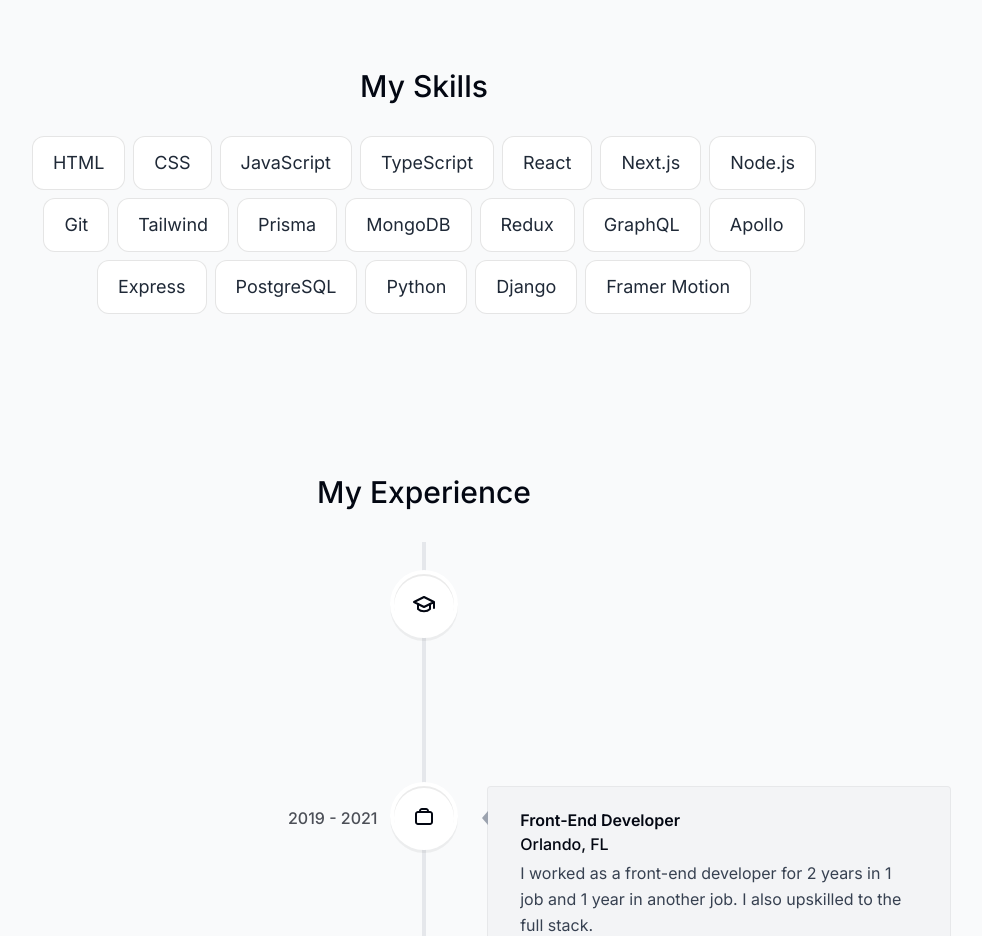
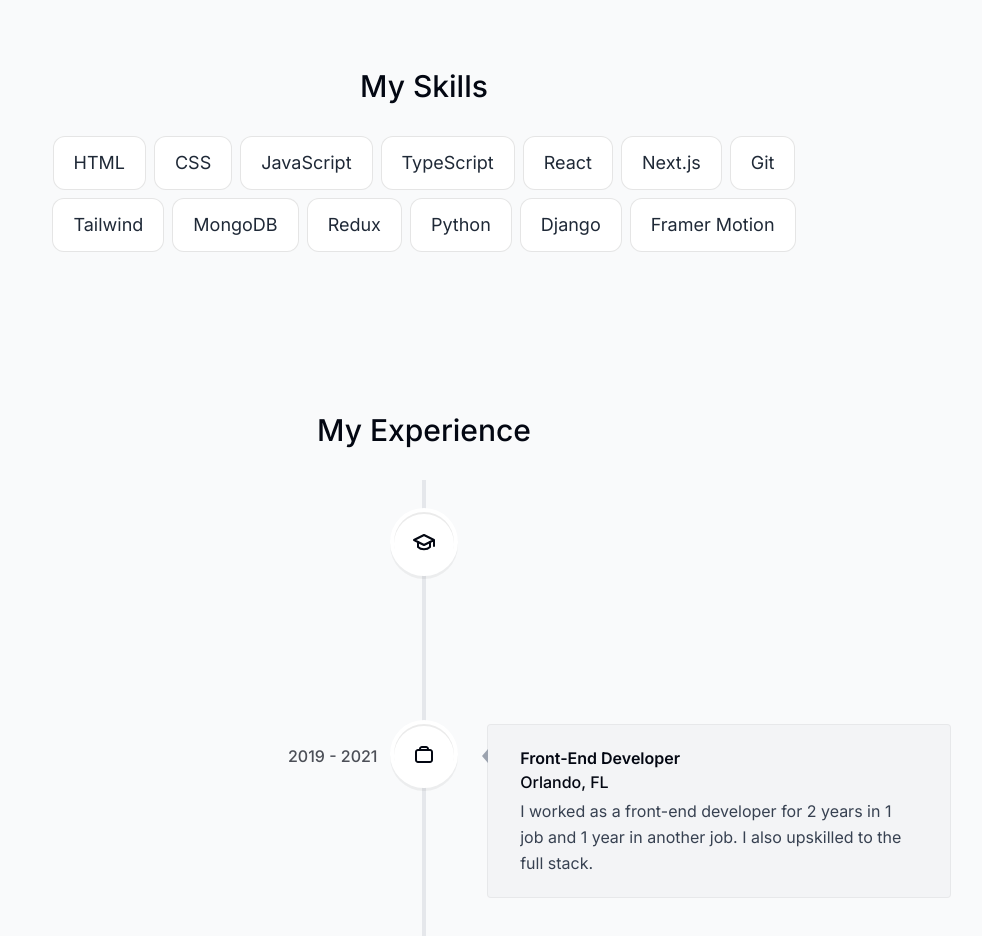
Before and after one commit to SyedZainAnwer/Portfolio, a Next.js app: page / in a window 1280 px wide. Shown: the part 2380-3316 px from the top of the page, without its empty margins (216-1198 px from the left). Built offline with nearby package versions, Linux system fonts and the light colour scheme.

Commit message:
using server actions for handling emails

```diff
--- /dev/null
+++ b/actions/sendEmail.ts
@@ -0,0 +1,7 @@
+"use server"
+
+export const sendEmail = async(data: FormData) => {
+    console.log("Running on server!");
+    console.log(data.get("senderEmail"))
+    console.log(data.get("message"))
+}
--- a/components/Contact.tsx
+++ b/components/Contact.tsx
@@ -5,6 +5,7 @@ import { motion } from "framer-motion";
 import { FaPaperPlane } from "react-icons/fa";
 import SectionHeading from "./shared/Section-Heading";
 import useSectionInView from "@/hooks/useSectionInView";
+import { sendEmail } from "@/actions/sendEmail";
 
 const Contact = () => {
 
@@ -26,15 +27,24 @@ const Contact = () => {
                 or through this form
             </p>
 
-            <form className="mt-10 flex flex-col">
+            <form
+                className="mt-10 flex flex-col"
+                action={async(data) => await sendEmail(data)}
+            >
                 <input
                     type="email"
+                    name="senderEmail"
                     placeholder="Your email"
+                    required
+                    maxLength={500}
                     className="h-14 rounded-lg borderBlack px-4"
                 />
                 <textarea
                     className="h-52 my-3 rounded-lg borderBlack p-4"
                     placeholder="Your message"
+                    name="message"
+                    required
+                    maxLength={500}
                 />
                 <button
                     type="submit"
--- a/components/Intro.tsx
+++ b/components/Intro.tsx
@@ -93,7 +93,7 @@ const Intro = () => {
                 </a>
 
                 <a
-                    className="bg-white p-4 text-gray-700 hover:text-gray-950 flex items-center gap-2 rounded-full      focus:scale-[1.15] hover:scale-[1.15] active:scale-105 transition cursor-pointer borderBlack      dark:bg-white/10 dark:text-white/60"
+                    className="bg-white p-4 text-gray-700 hover:text-gray-950 flex items-center gap-2 rounded-full focus:scale-[1.15] hover:scale-[1.15] active:scale-105 transition cursor-pointer borderBlack dark:bg-white/10 dark:text-white/60"
                     href="https://linkedin.com"
                     target="_blank"
                 >
@@ -101,7 +101,7 @@ const Intro = () => {
                 </a>
 
                 <a
-                    className="bg-white p-4 text-gray-700 flex items-center gap-2 text-[1.35rem] rounded-full focus:scale-      [1.15] hover:scale-[1.15] hover:text-gray-950 active:scale-105 transition cursor-pointer borderBlack      dark:bg-white/10 dark:text-white/60"
+                    className="bg-white p-4 text-gray-700 flex items-center gap-2 text-[1.35rem] rounded-full focus:scale-[1.15] hover:scale-[1.15] hover:text-gray-950 active:scale-105 transition cursor-pointer borderBlack dark:bg-white/10 dark:text-white/60"
                     href="https://github.com"
                     target="_blank"
                 >
--- a/lib/data.ts
+++ b/lib/data.ts
@@ -91,16 +91,10 @@ export const skillsData = [
   "TypeScript",
   "React",
   "Next.js",
-  "Node.js",
   "Git",
   "Tailwind",
-  "Prisma",
   "MongoDB",
   "Redux",
-  "GraphQL",
-  "Apollo",
-  "Express",
-  "PostgreSQL",
   "Python",
   "Django",
   "Framer Motion",
--- a/next.config.js
+++ b/next.config.js
@@ -1,4 +1,8 @@
 /** @type {import('next').NextConfig} */
-const nextConfig = {}
+const nextConfig = {
+    experimental: {
+        serverActions: true
+    }
+}
 
 module.exports = nextConfig
```
